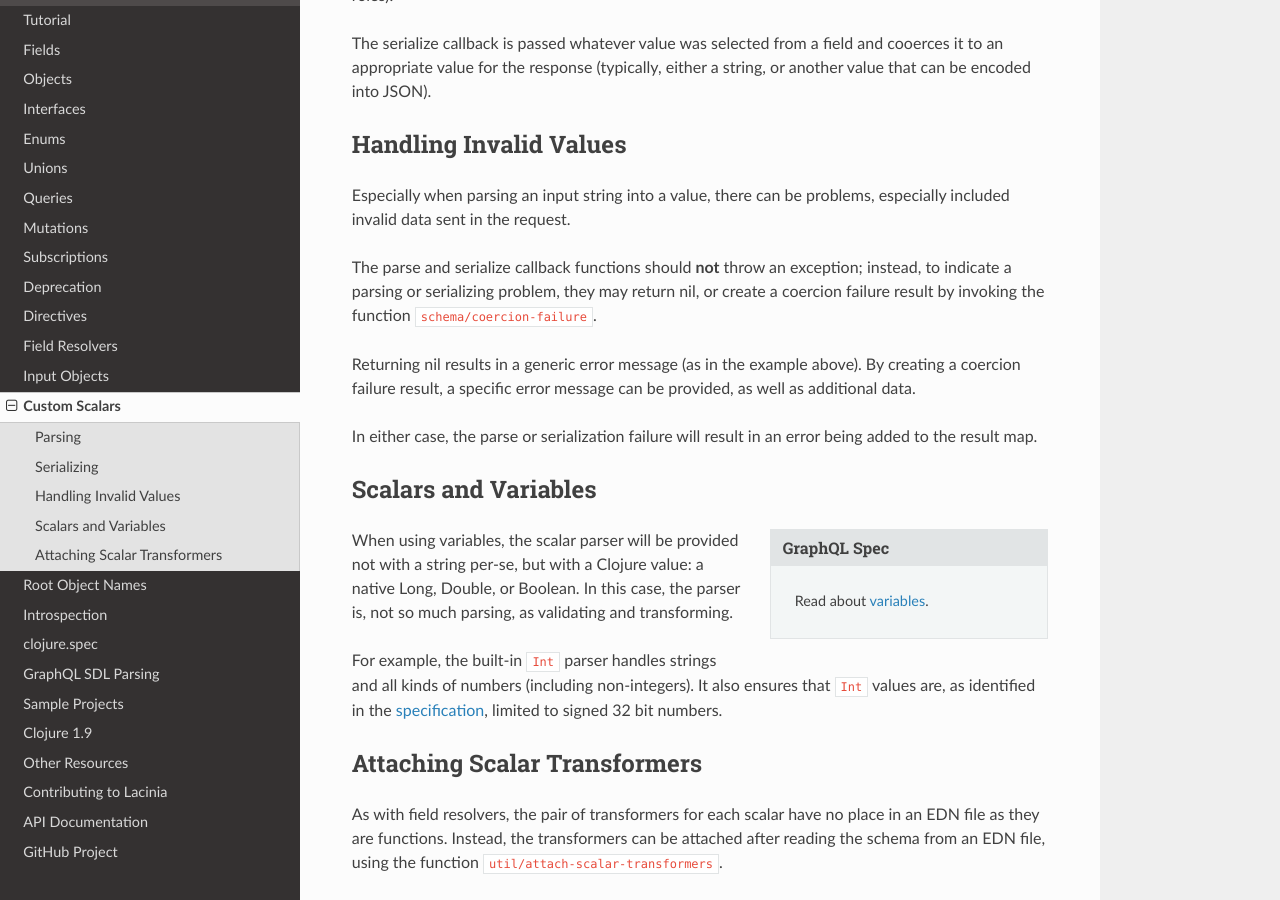
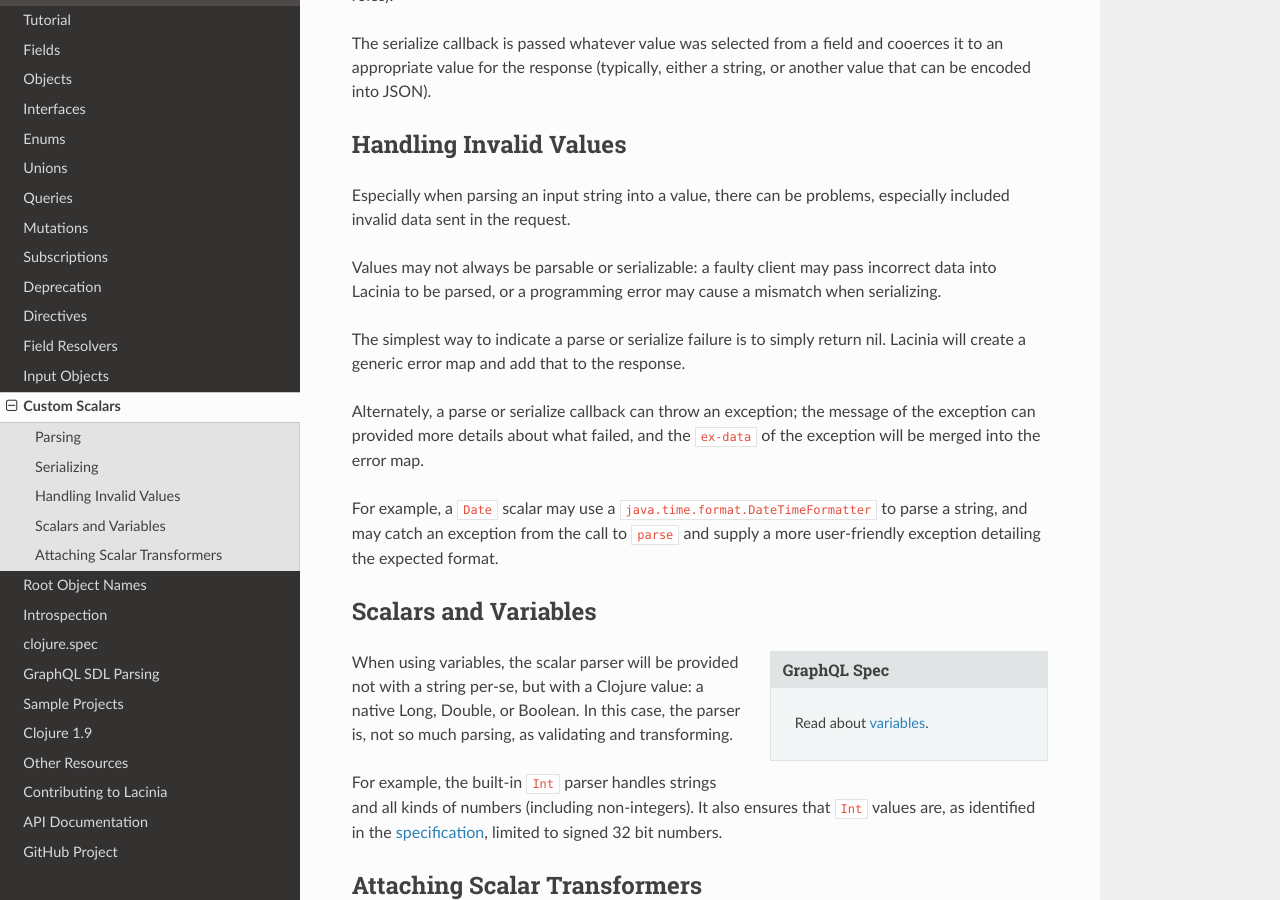
Before and after one commit to walmartlabs/lacinia, a Sphinx documentation site: the page built from docs/custom-scalars.rst, in a window 1280 px wide and 900 px high, scrolled down 1406 px. Built offline with Sphinx 7.4.7 and the Read the Docs theme 2.0.0, drawn with Linux system fonts in a browser that asks for light colours; cross-references to code outside the pages are shown as plain code.

Commit message:
Bring the scalar parse/serialize docs up to date

```diff
--- a/docs/custom-scalars.rst
+++ b/docs/custom-scalars.rst
@@ -64,13 +64,18 @@ Handling Invalid Values
 Especially when parsing an input string into a value, there can be problems, especially included
 invalid data sent in the request.
 
-The parse and serialize callback functions should **not** throw an exception; instead, to indicate a parsing or
-serializing problem, they may return nil, or create a coercion failure result by invoking the function :api:`schema/coercion-failure`.
+Values may not always be parsable or serializable: a faulty client may pass incorrect data into Lacinia to be parsed, or a programming
+error may cause a mismatch when serializing.
 
-Returning nil results in a generic error message (as in the example above).
-By creating a coercion failure result, a specific error message can be provided, as well as additional data.
+The simplest way to indicate a parse or serialize failure is to simply return nil.
+Lacinia will create a generic error map and add that to the response.
 
-In either case, the parse or serialization failure will result in an error being added to the result map.
+Alternately, a parse or serialize callback can throw an exception; the message of the exception can provided more details
+about what failed,
+and the ``ex-data`` of the exception will be merged into the error map.
+
+For example, a ``Date`` scalar may use a ``java.time.format.DateTimeFormatter`` to parse a string, and
+may catch an exception from the call to ``parse`` and supply a more user-friendly exception detailing the expected format.
 
 Scalars and Variables
 ---------------------
```
